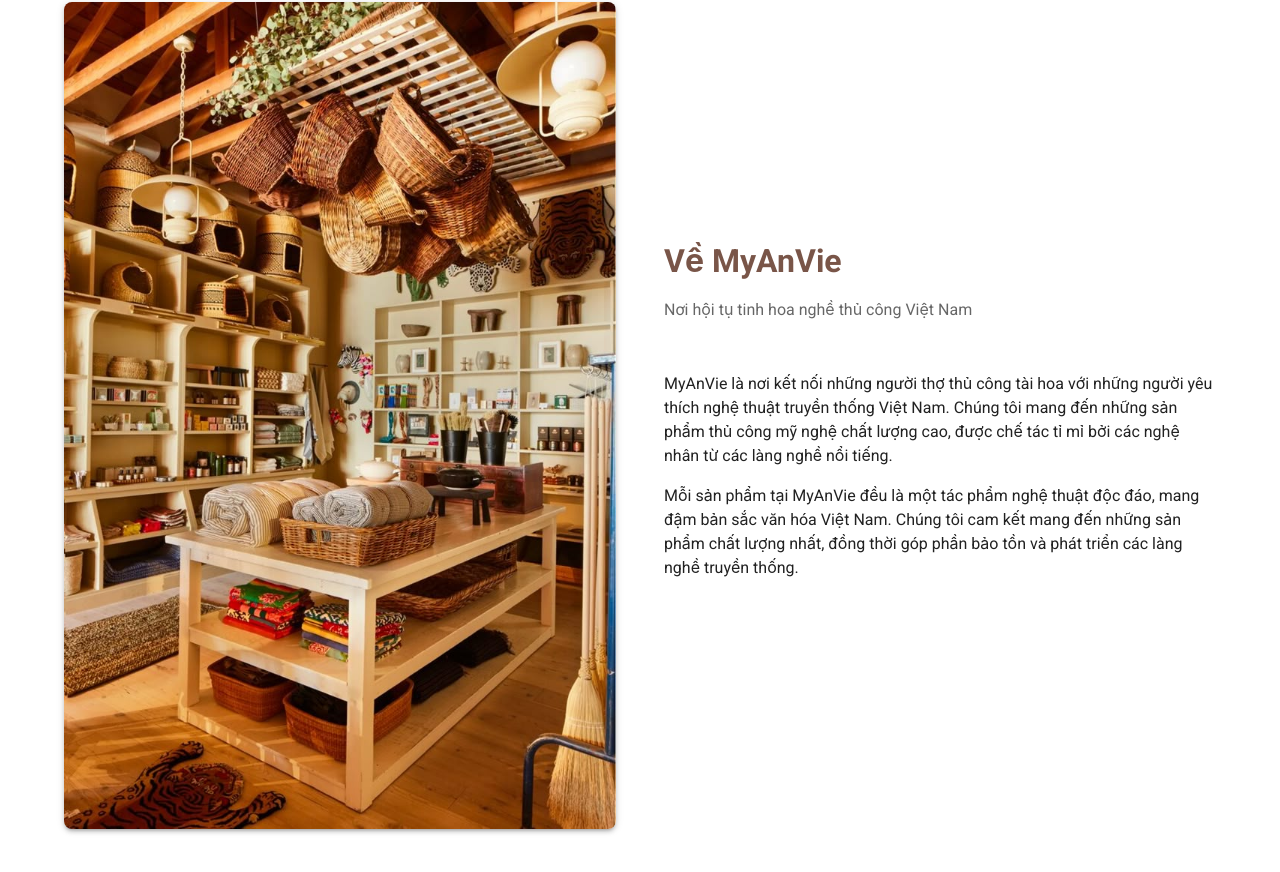
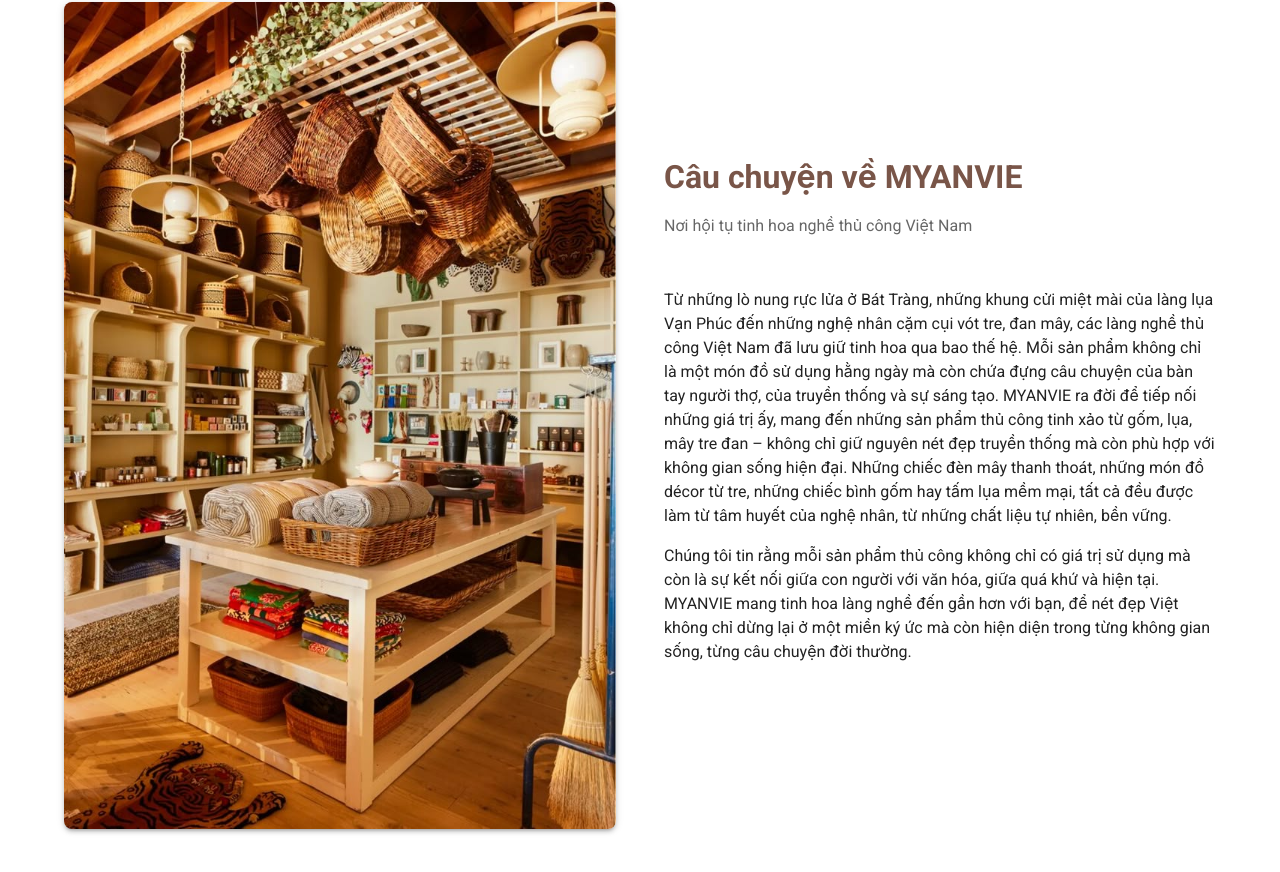
Before and after one commit to Mycroft180202/MyAnVie_FE, a React (Create React App) app: page / in a window 1280 px wide. Shown: the part 1977-2849 px from the top of the page. Built offline with nearby package versions, Linux system fonts and the light colour scheme; no server answers; a web font is replaced by a local one.

Commit message:
Add About section

```diff
--- a/src/components/home/AboutSection.tsx
+++ b/src/components/home/AboutSection.tsx
@@ -21,14 +21,15 @@
           </Grid>
           <Grid item xs={12} md={6}>
             <SectionTitle
-              title="Về MyAnVie"
+              title="Câu chuyện về MYANVIE"
               subtitle="Nơi hội tụ tinh hoa nghề thủ công Việt Nam"
             />
             <Typography paragraph>
-              MyAnVie là nơi kết nối những người thợ thủ công tài hoa với những người yêu thích nghệ thuật truyền thống Việt Nam. Chúng tôi mang đến những sản phẩm thủ công mỹ nghệ chất lượng cao, được chế tác tỉ mỉ bởi các nghệ nhân từ các làng nghề nổi tiếng.
+            Từ những lò nung rực lửa ở Bát Tràng, những khung cửi miệt mài của làng lụa Vạn Phúc đến những nghệ nhân cặm cụi vót tre, đan mây, các làng nghề thủ công Việt Nam đã lưu giữ tinh hoa qua bao thế hệ. Mỗi sản phẩm không chỉ là một món đồ sử dụng hằng ngày mà còn chứa đựng câu chuyện của bàn tay người thợ, của truyền thống và sự sáng tạo.
+MYANVIE ra đời để tiếp nối những giá trị ấy, mang đến những sản phẩm thủ công tinh xảo từ gốm, lụa, mây tre đan – không chỉ giữ nguyên nét đẹp truyền thống mà còn phù hợp với không gian sống hiện đại. Những chiếc đèn mây thanh thoát, những món đồ décor từ tre, những chiếc bình gốm hay tấm lụa mềm mại, tất cả đều được làm từ tâm huyết của nghệ nhân, từ những chất liệu tự nhiên, bền vững.
             </Typography>
             <Typography paragraph>
-              Mỗi sản phẩm tại MyAnVie đều là một tác phẩm nghệ thuật độc đáo, mang đậm bản sắc văn hóa Việt Nam. Chúng tôi cam kết mang đến những sản phẩm chất lượng nhất, đồng thời góp phần bảo tồn và phát triển các làng nghề truyền thống.
+            Chúng tôi tin rằng mỗi sản phẩm thủ công không chỉ có giá trị sử dụng mà còn là sự kết nối giữa con người với văn hóa, giữa quá khứ và hiện tại. MYANVIE mang tinh hoa làng nghề đến gần hơn với bạn, để nét đẹp Việt không chỉ dừng lại ở một miền ký ức mà còn hiện diện trong từng không gian sống, từng câu chuyện đời thường.
             </Typography>
           </Grid>
         </Grid>
```
